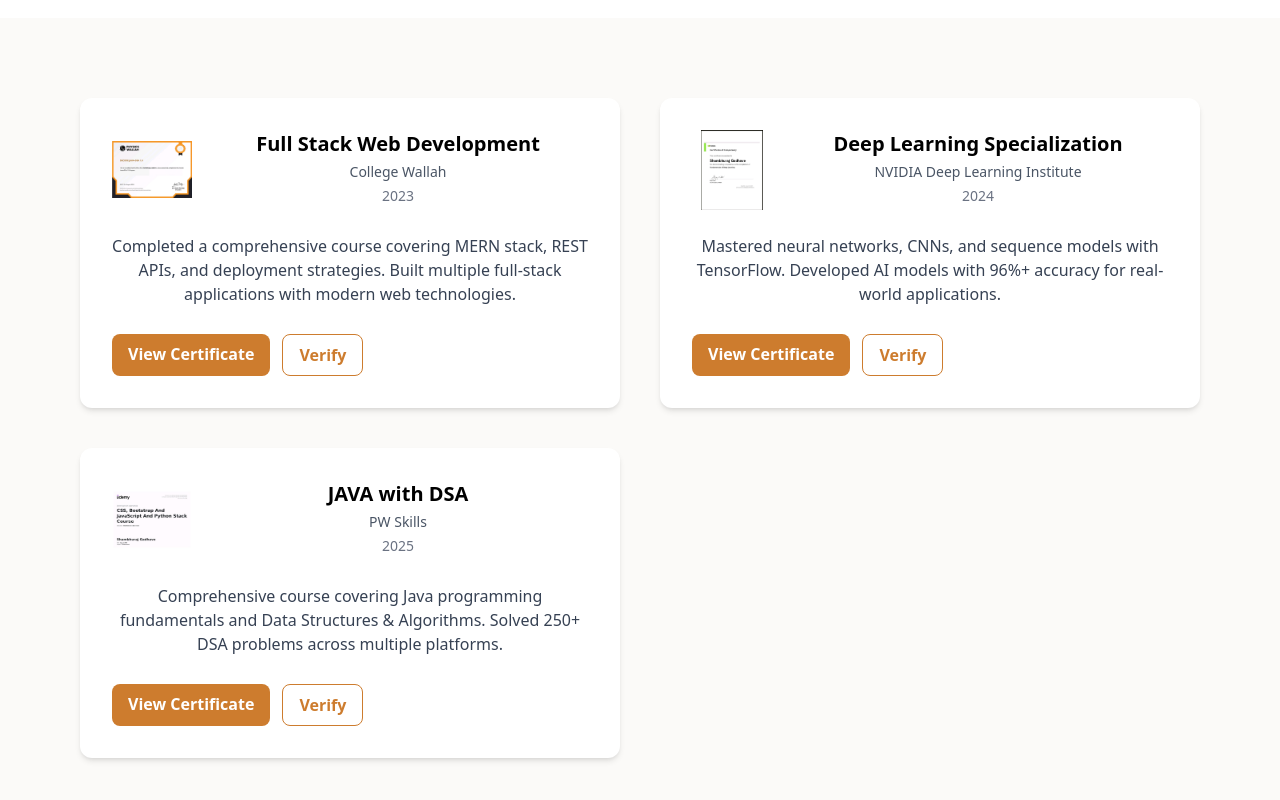
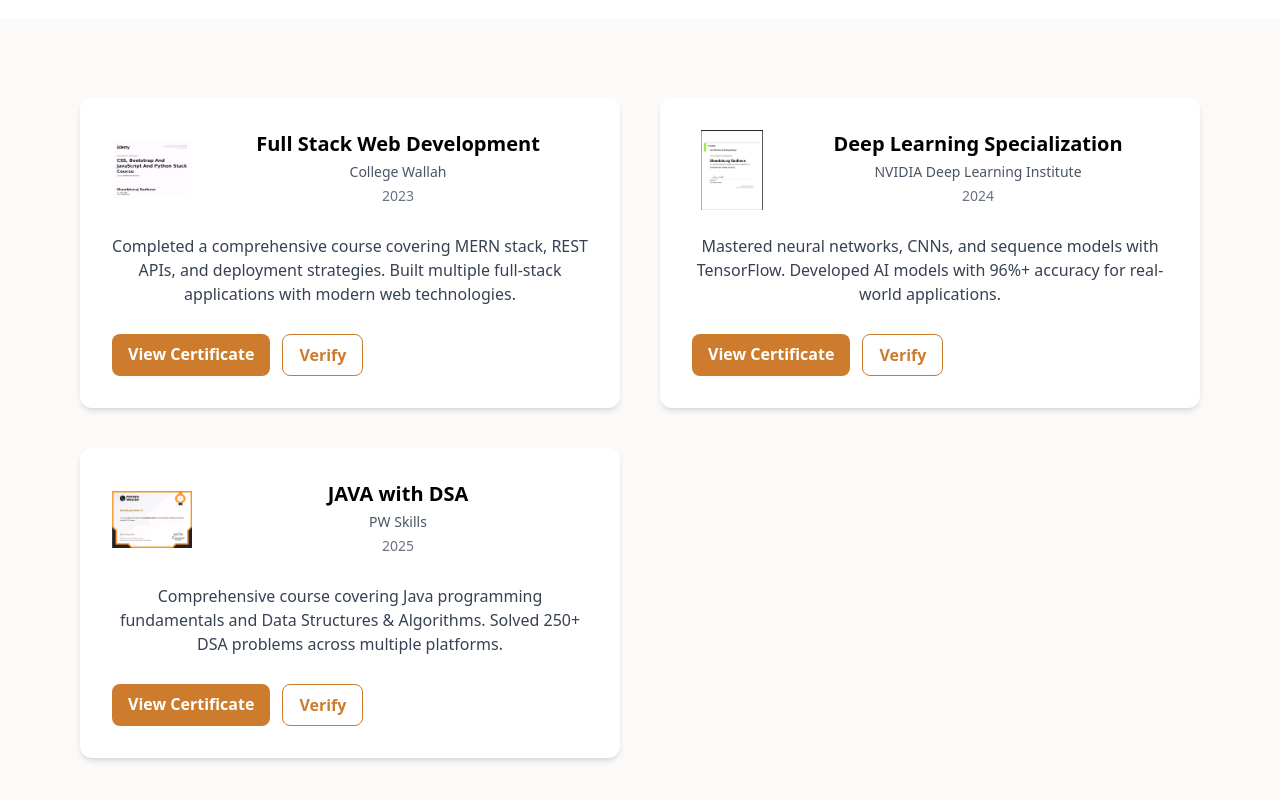
Before and after one commit to shambhuraj0007/PortfolioFinal, a React (Vite) app: page / in a window 1280 px wide. Shown: the part 3800-4600 px from the top of the page. Built offline with nearby package versions, Linux system fonts and the light colour scheme.

Commit message:
Update Certificates.jsx

```diff
--- a/src/components/Certificates.jsx
+++ b/src/components/Certificates.jsx
@@ -3,7 +3,7 @@
     title: "Full Stack Web Development",
     issuer: "College Wallah",
     date: "2023",
-    imgPath: "assets/cert1.jpg",
+    imgPath: "assets/cert2.jpg",
     description: "Completed a comprehensive course covering MERN stack, REST APIs, and deployment strategies. Built multiple full-stack applications with modern web technologies.",
     link: "https://drive.google.com/file/d/1fmR8WSpVgTW9NTJDWBaDhtwCLdtazu4Z/view?usp=drivesdk",
     verificationLink: "https://www.apnacollege.in/"
@@ -21,7 +21,7 @@
     title: "JAVA with DSA",
     issuer: "PW Skills",
     date: "2025",
-    imgPath:"assets/cert2.jpg",
+    imgPath:"assets/cert1.jpg",
     description: "Comprehensive course covering Java programming fundamentals and Data Structures & Algorithms. Solved 250+ DSA problems across multiple platforms.",
 
         link: "https://drive.google.com/file/d/1DzJjSYksO2ubiq5M4V1MY1qJzjCArO_4/view?usp=drivesdk",
```
